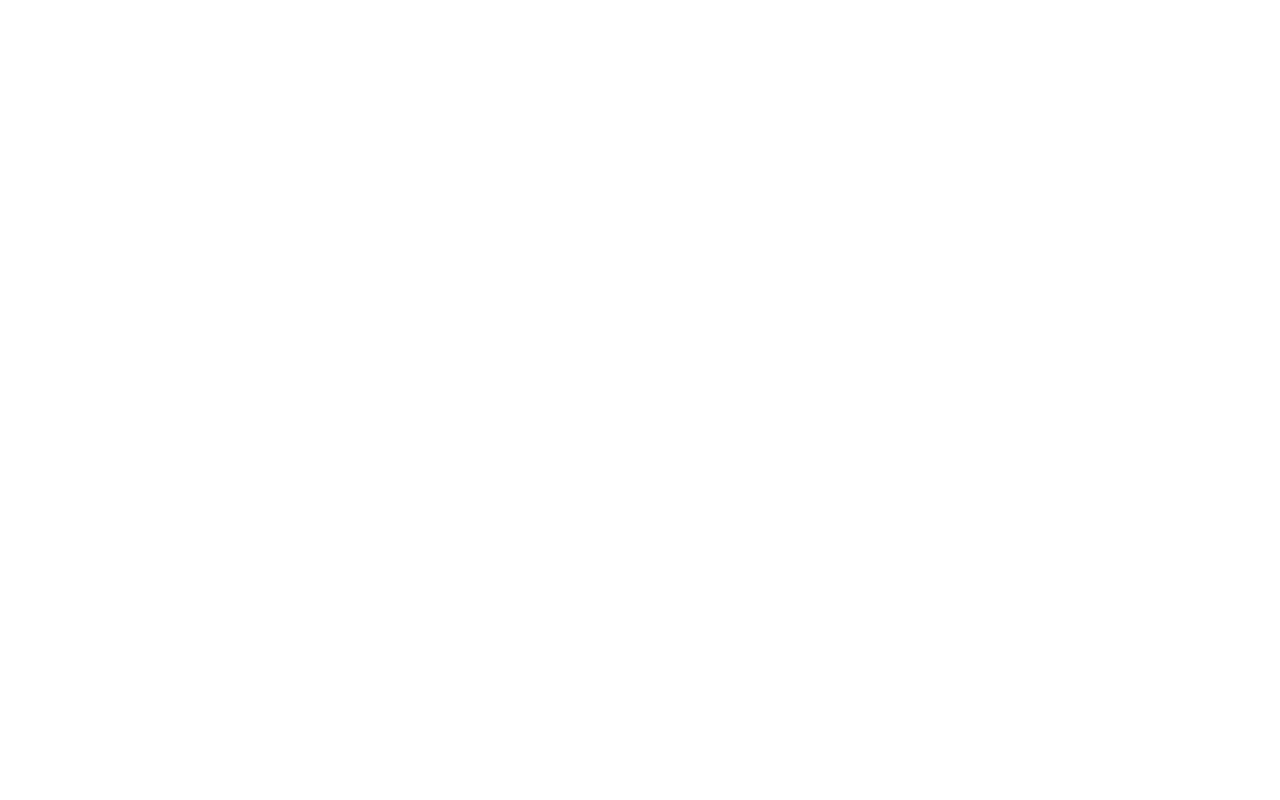
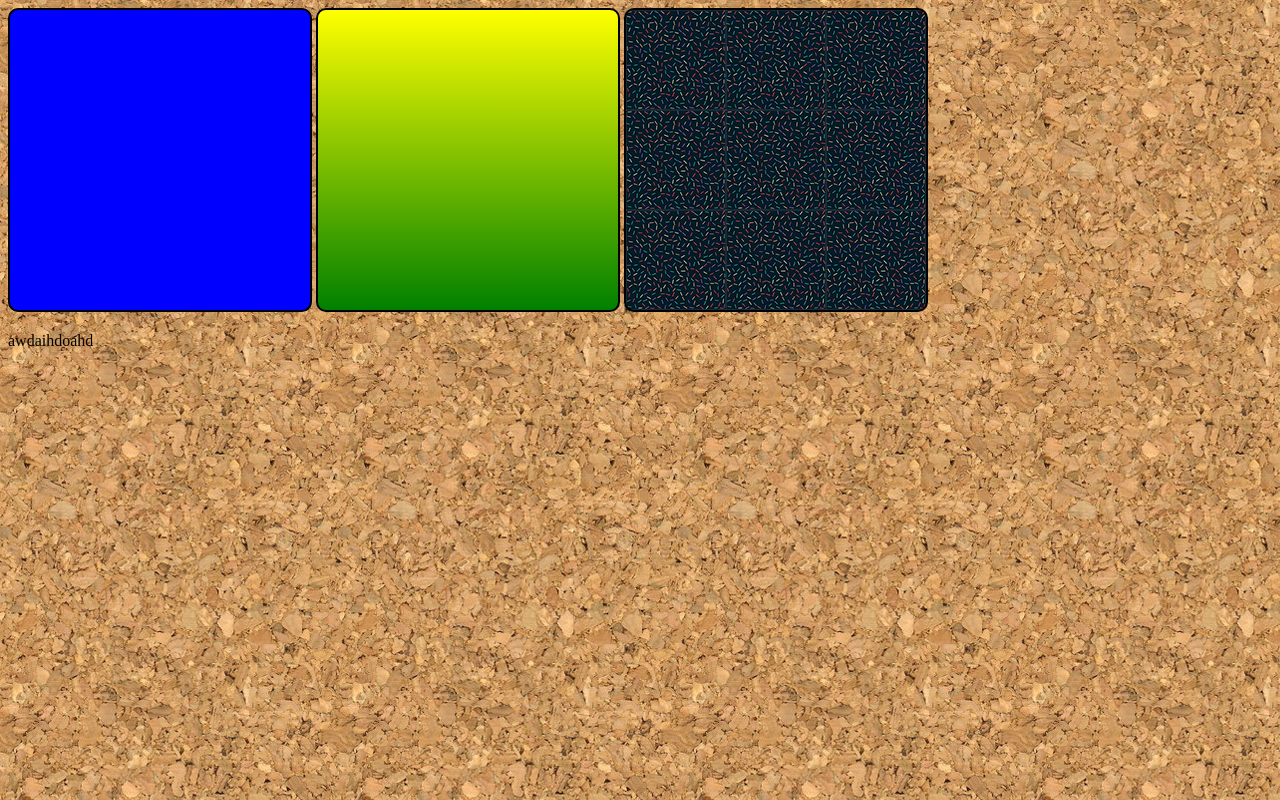
Before and after one commit to sofelp/HtmleCSS, a plain HTML site: page Exercicios/ex022/index.html in a window 1280 px wide. Drawn offline with Linux system fonts and the light colour scheme.

Commit message:
atualizações de exercicios

```diff
--- a/Exercicios/ex022/index.html
+++ b/Exercicios/ex022/index.html
@@ -3,29 +3,51 @@
 <head>
     <meta charset="UTF-8">
     <meta name="viewport" content="width=device-width, initial-scale=1.0">
-    <title>Teste de Responsividadde</title>
+    <title>Teste com imagens de fundo</title>
 
     <style>
 
-    div.quadrado {
-        display: inline-block;
-        border-color: black;
-        border-radius: 2px;
-    }
+        div.quadrado {
+            display: inline-block;
+            border: 2px solid black;
+            border-radius: 10px;
+            background-color: rgb(167, 167, 167);
+            width: 300px;
+            height: 300px;
+        }
+
+        div#q1 {
+
+        background-color: blue;
+        }
+        div#q2 {
+
+        background-image: linear-gradient(to bottom, yellow, green);
+        }
+
+        div#q3 {
+            background-image: url('imagens/pattern001.png')
+        }
+
+        body {
+            background-image: url(imagens/wallpaper001.jpg)
+        }
     </style>
 </head>
 <body>
-    <div class="quadrado">
+    <div class="quadrado" id="q1">
 
     </div>
 
-    <div class="quadrado">
+    <div class="quadrado" id="q2">
 
     </div>
 
-    <div class="quadrado">
+    <div class="quadrado" id="q3">
 
     </div>
 
+
+    <p>awdaihdoahd</p>
 </body>
 </html>
```
